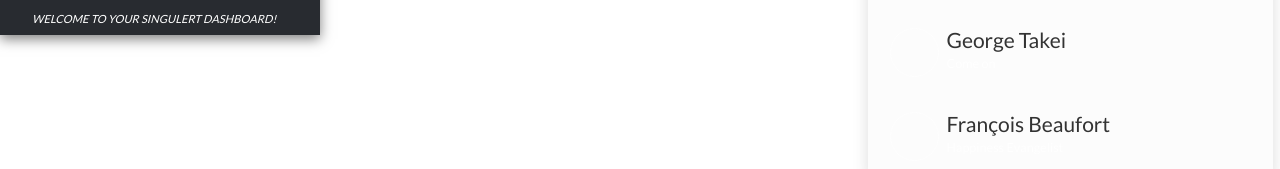
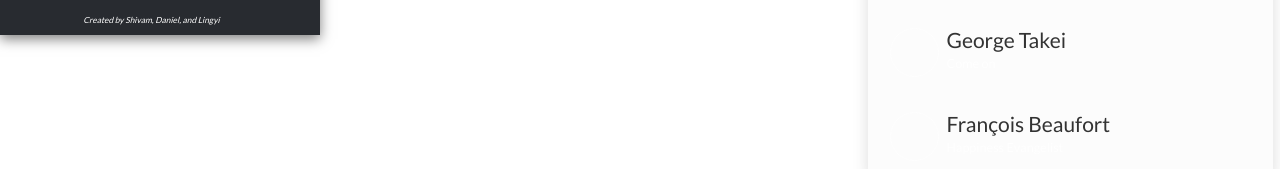
Before and after one commit to sdsharma/singulert, a website: page views/userprofile.html in a window 1280 px wide. Shown: the part 765-934 px from the top of the page. Drawn offline with nearby package versions, Linux system fonts and the light colour scheme.

Commit message:
Update footer

```diff
--- a/views/userprofile.css
+++ b/views/userprofile.css
@@ -18,12 +18,12 @@
 
 .welcome-text{
 	color: #fff;
-	font-size: .8em;
+	font-size: .6em;
 	text-align: center;
 	font-style: italic;
 	position: absolute;
     bottom: 0;
-    left: 2.5vw;
+    left: 6.5vw;
 }
 
 .user-image{
--- a/views/userprofile.html
+++ b/views/userprofile.html
@@ -28,7 +28,7 @@
    	<h5 class="user-info" id="user-address">ADDRESS</h5>
     <h5 class="user-info" id="user-cp">CARE PROVIDER</h5>
     <h5 class="user-info" id="user-phone">PHONE NUMBER</h5>
-   	<h3 class="welcome-text">WELCOME TO YOUR SINGULERT DASHBOARD!</h3>
+   	<h3 class="welcome-text">Created by Shivam, Daniel, and Lingyi</h3>
    </div>
    <p id="stabilityText">Stability Rating</p>
    <div class="col-md-3">
```
